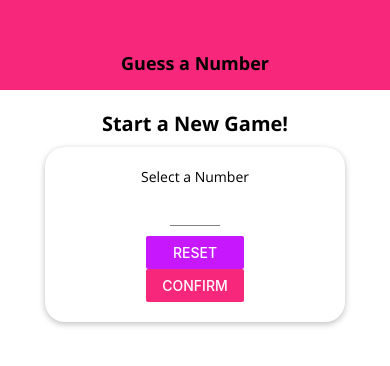
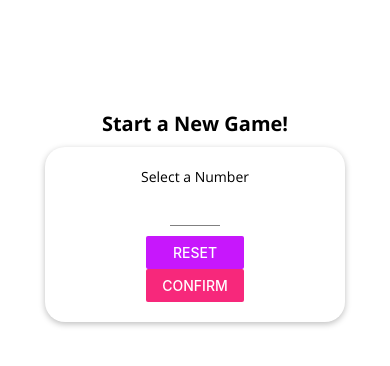
Before and after one commit to billbill96/guess-a-number-react-native, a React Native app: screen / in a window 390 px wide. Shown: the top 366 px of the page. Built offline with nearby package versions, Linux system fonts and the light colour scheme.

Commit message:
make more beautiful

```diff
--- a/App.js
+++ b/App.js
@@ -1,6 +1,6 @@
 import { StatusBar } from 'expo-status-bar';
 import React, { useState } from 'react';
-import { StyleSheet, Text, View } from 'react-native';
+import { StyleSheet, View, SafeAreaView } from 'react-native';
 import * as Font from 'expo-font';
 import { AppLoading } from 'expo';
 
@@ -54,10 +54,10 @@
   }
 
   return (
-    <View style={styles.screen}>
-      <Header title="Guess a Number" />
-      {content}
-    </View>
+    <SafeAreaView style={styles.screen}>
+        <Header title="Guess a Number" />
+        {content}
+    </SafeAreaView>
   );
 }
 
--- a/components/header.js
+++ b/components/header.js
@@ -1,5 +1,5 @@
 import React from 'react';
-import { View, Text, StyleSheet } from 'react-native';
+import { View, Text, StyleSheet, Platform } from 'react-native';
 
 import TitleText from './TitleText';
 import Colors from '../constants/color';
@@ -7,7 +7,7 @@
 const Header = props => {
     return (
         <View style={styles.header}>
-            <TitleText>{props.title}</TitleText>
+            <TitleText style={styles.title}>{props.title}</TitleText>
         </View>
     );
 };
@@ -17,14 +17,14 @@
         width: '100%',
         height: 90,
         paddingTop: 36,
-        backgroundColor: Colors.primary,
+        backgroundColor: Platform.OS === 'android' ? Colors.primary : 'white',
         alignItems: 'center',
-        justifyContent: 'center'
+        justifyContent: 'center',
+        borderBottomColor: Platform.OS === 'ios' ? '#ccc' : 'transparent',
+        borderBottomWidth: Platform.OS === 'ios' ? 1 : 0
     },
-    headerTitle: {
-        color: 'black',
-        fontSize: 18,
-        fontFamily: 'open-sans-bold'
+    title: {
+        color: Platform.OS === 'ios' ? Colors.primary : 'white'
     }
 });
 
--- a/package.json
+++ b/package.json
@@ -10,6 +10,7 @@
   "dependencies": {
     "expo": "~39.0.2",
     "expo-font": "~8.3.0",
+    "expo-screen-orientation": "~2.0.0",
     "expo-status-bar": "~1.0.2",
     "react": "16.13.1",
     "react-dom": "16.13.1",
--- a/screens/GameScreen.js
+++ b/screens/GameScreen.js
@@ -7,6 +7,7 @@
     StyleSheet,
     Dimensions } from 'react-native';
 import { Ionicons } from '@expo/vector-icons';
+import * as ScreenOrientation from 'expo-screen-orientation';
 
 import NumberContainer from '../components/NumberContainer';
 import Card from '../components/Card';
@@ -31,6 +32,8 @@
 </View>);
 
 const GameScreen = props => {
+    //ScreenOrientation.lockAsync(ScreenOrientation.OrientationLock.PORTRAIT);
+    ScreenOrientation
     const initialGuess = generateRandomBetween(1, 100, props.userChoice);
     const [currentGuess, setCurrentGuess] = useState(initialGuess);
     const [pastGuesses, setPastGuesses] = useState([initialGuess.toString()]);
```
Also changed, not shown: screens/GameOverScreen.js (indentation only), 1 other file (tests, documents, lock files or other folders).
